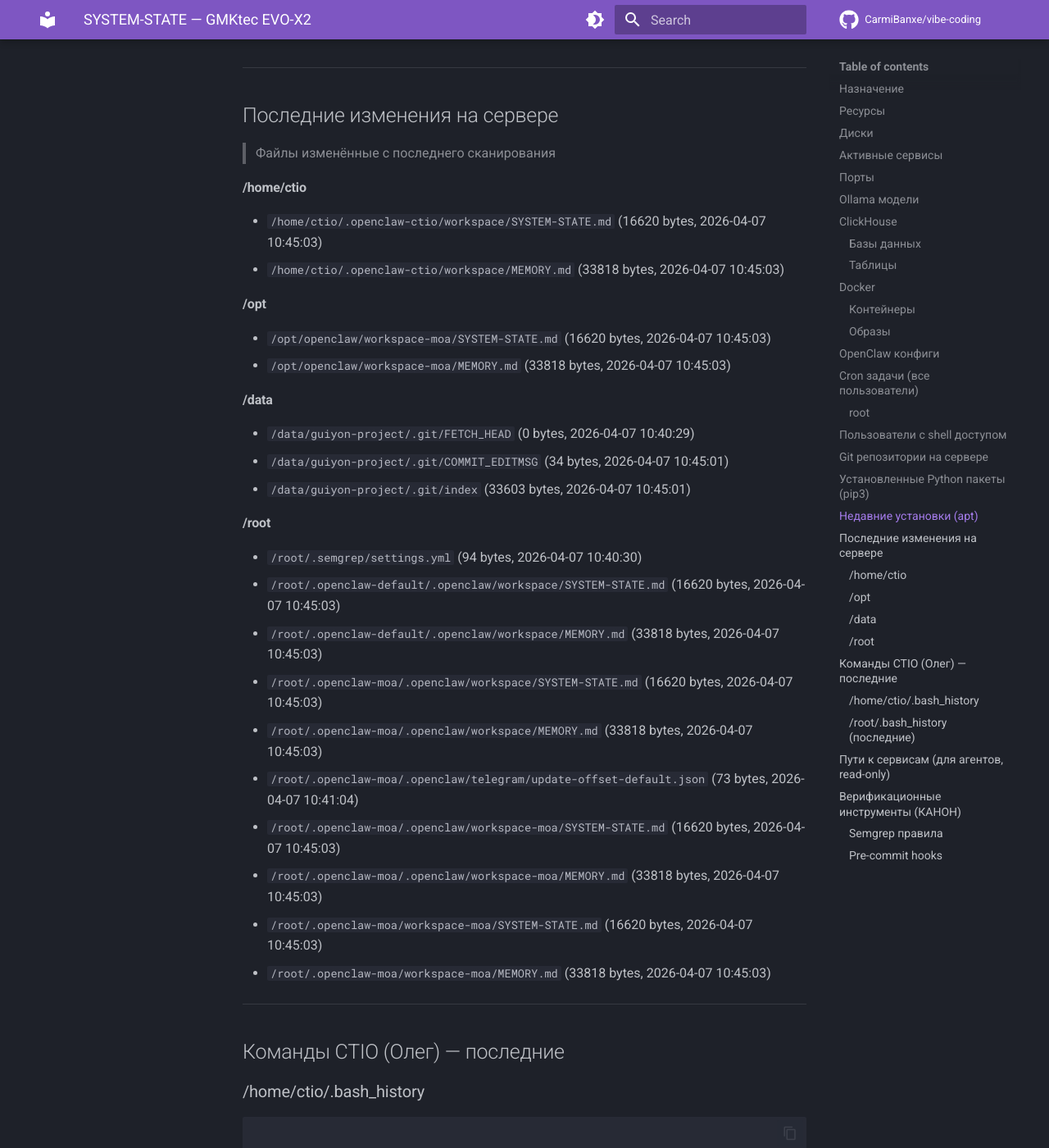
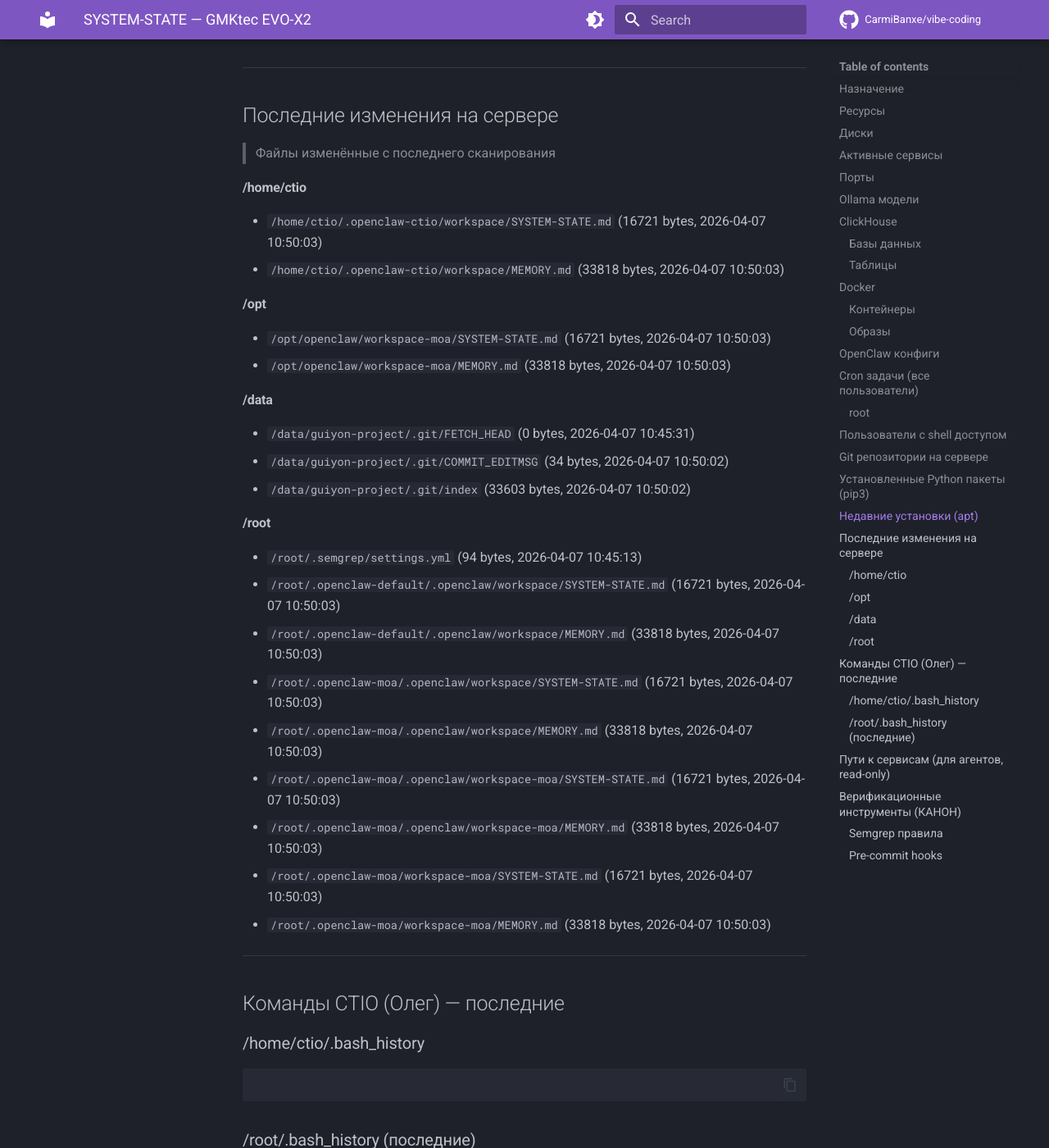
Before and after one commit to CarmiBanxe/vibe-coding, an MkDocs documentation site: the page built from docs/SYSTEM-STATE.md, in a window 1280 px wide and 1400 px high, scrolled down 13841 px. Shown: the whole window at 82% size. Built offline with MkDocs 1.6.1 and Material for MkDocs 9.7.7, drawn with Linux system fonts in a browser that asks for light colours; comment, search, counter and statistics services are not loaded; some of the changed text lies outside the part shown.

Commit message:
auto: SYSTEM-STATE v2 update (2026-04-07 10:50 CEST)

```diff
--- a/docs/SYSTEM-STATE.md
+++ b/docs/SYSTEM-STATE.md
@@ -1,6 +1,6 @@
 # SYSTEM-STATE — GMKtec EVO-X2
 > Автоматически обновляется каждые 5 минут
-> Последнее сканирование: 2026-04-07 10:45 CEST
+> Последнее сканирование: 2026-04-07 10:50 CEST
 > Источник: ctio-watcher.sh v2 (cron)
 
 ## Назначение
@@ -249,8 +249,8 @@
 | marble-src-marble-frontend:latest | 757MB |
 | marble-src-marble-backend:latest | 255MB |
 | andreysenov/firebase-tools:latest | 1.47GB |
+| jube.app:latest | 646MB |
 | <none>:<none> | 646MB |
-| jube.app:latest | 646MB |
 | mongo:8 | 950MB |
 | postgis/postgis:17-3.5 | 637MB |
 | postgres:17 | 453MB |
@@ -379,29 +379,28 @@
 
 
 #### /home/ctio
-- `/home/ctio/.openclaw-ctio/workspace/SYSTEM-STATE.md` (16620 bytes, 2026-04-07 10:45:03)
-- `/home/ctio/.openclaw-ctio/workspace/MEMORY.md` (33818 bytes, 2026-04-07 10:45:03)
+- `/home/ctio/.openclaw-ctio/workspace/SYSTEM-STATE.md` (16721 bytes, 2026-04-07 10:50:03)
+- `/home/ctio/.openclaw-ctio/workspace/MEMORY.md` (33818 bytes, 2026-04-07 10:50:03)
 
 #### /opt
-- `/opt/openclaw/workspace-moa/SYSTEM-STATE.md` (16620 bytes, 2026-04-07 10:45:03)
-- `/opt/openclaw/workspace-moa/MEMORY.md` (33818 bytes, 2026-04-07 10:45:03)
+- `/opt/openclaw/workspace-moa/SYSTEM-STATE.md` (16721 bytes, 2026-04-07 10:50:03)
+- `/opt/openclaw/workspace-moa/MEMORY.md` (33818 bytes, 2026-04-07 10:50:03)
 
 #### /data
-- `/data/guiyon-project/.git/FETCH_HEAD` (0 bytes, 2026-04-07 10:40:29)
-- `/data/guiyon-project/.git/COMMIT_EDITMSG` (34 bytes, 2026-04-07 10:45:01)
-- `/data/guiyon-project/.git/index` (33603 bytes, 2026-04-07 10:45:01)
+- `/data/guiyon-project/.git/FETCH_HEAD` (0 bytes, 2026-04-07 10:45:31)
+- `/data/guiyon-project/.git/COMMIT_EDITMSG` (34 bytes, 2026-04-07 10:50:02)
+- `/data/guiyon-project/.git/index` (33603 bytes, 2026-04-07 10:50:02)
 
 #### /root
-- `/root/.semgrep/settings.yml` (94 bytes, 2026-04-07 10:40:30)
-- `/root/.openclaw-default/.openclaw/workspace/SYSTEM-STATE.md` (16620 bytes, 2026-04-07 10:45:03)
-- `/root/.openclaw-default/.openclaw/workspace/MEMORY.md` (33818 bytes, 2026-04-07 10:45:03)
-- `/root/.openclaw-moa/.openclaw/workspace/SYSTEM-STATE.md` (16620 bytes, 2026-04-07 10:45:03)
-- `/root/.openclaw-moa/.openclaw/workspace/MEMORY.md` (33818 bytes, 2026-04-07 10:45:03)
-- `/root/.openclaw-moa/.openclaw/telegram/update-offset-default.json` (73 bytes, 2026-04-07 10:41:04)
-- `/root/.openclaw-moa/.openclaw/workspace-moa/SYSTEM-STATE.md` (16620 bytes, 2026-04-07 10:45:03)
-- `/root/.openclaw-moa/.openclaw/workspace-moa/MEMORY.md` (33818 bytes, 2026-04-07 10:45:03)
-- `/root/.openclaw-moa/workspace-moa/SYSTEM-STATE.md` (16620 bytes, 2026-04-07 10:45:03)
-- `/root/.openclaw-moa/workspace-moa/MEMORY.md` (33818 bytes, 2026-04-07 10:45:03)
+- `/root/.semgrep/settings.yml` (94 bytes, 2026-04-07 10:45:13)
+- `/root/.openclaw-default/.openclaw/workspace/SYSTEM-STATE.md` (16721 bytes, 2026-04-07 10:50:03)
+- `/root/.openclaw-default/.openclaw/workspace/MEMORY.md` (33818 bytes, 2026-04-07 10:50:03)
+- `/root/.openclaw-moa/.openclaw/workspace/SYSTEM-STATE.md` (16721 bytes, 2026-04-07 10:50:03)
+- `/root/.openclaw-moa/.openclaw/workspace/MEMORY.md` (33818 bytes, 2026-04-07 10:50:03)
+- `/root/.openclaw-moa/.openclaw/workspace-moa/SYSTEM-STATE.md` (16721 bytes, 2026-04-07 10:50:03)
+- `/root/.openclaw-moa/.openclaw/workspace-moa/MEMORY.md` (33818 bytes, 2026-04-07 10:50:03)
+- `/root/.openclaw-moa/workspace-moa/SYSTEM-STATE.md` (16721 bytes, 2026-04-07 10:50:03)
+- `/root/.openclaw-moa/workspace-moa/MEMORY.md` (33818 bytes, 2026-04-07 10:50:03)
 
 ---
 
```
Also changed, not shown: other parts of docs/SYSTEM-STATE.md (+3 -3 lines).
